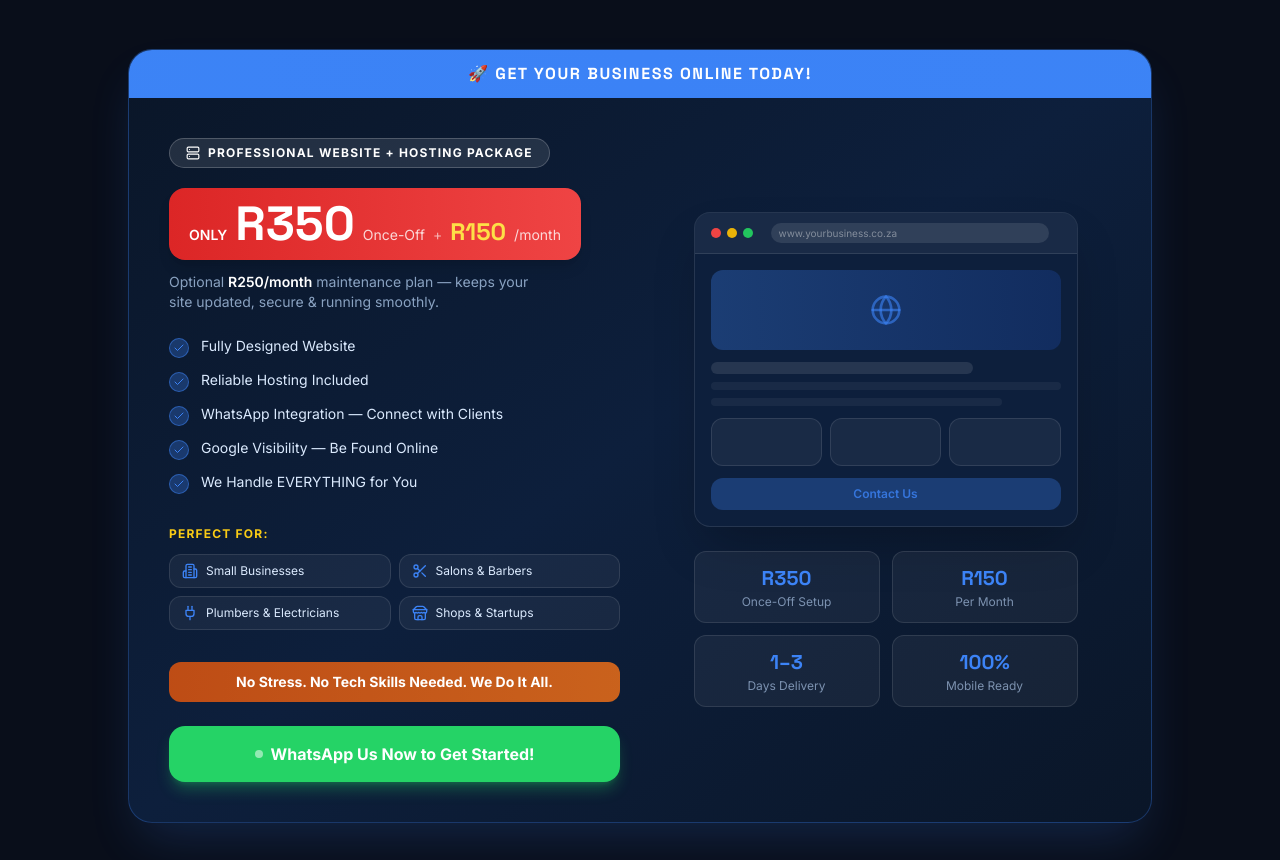
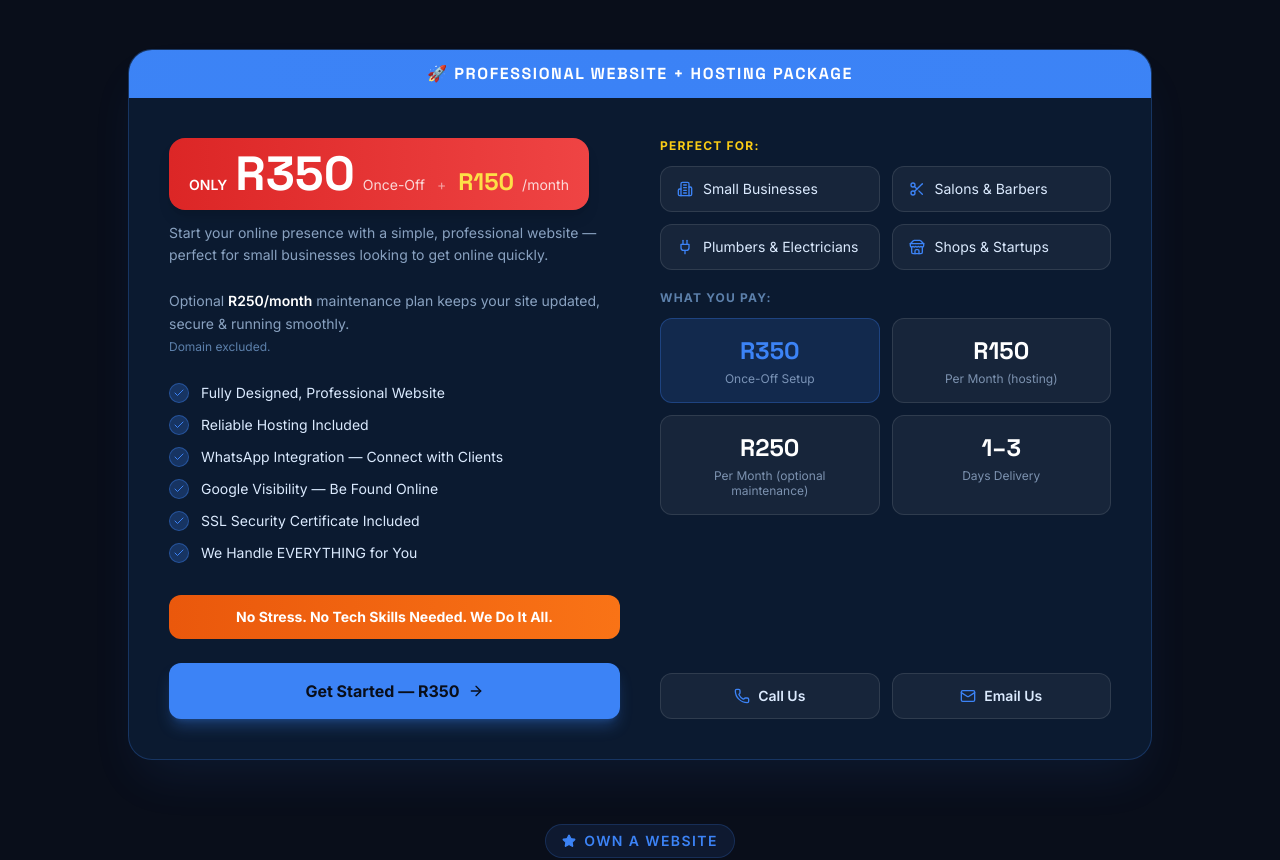
Before and after one commit to Sphile2012/nexamello, a React (Vite) app: page / in a window 1280 px wide. Shown: the part 2320-3180 px from the top of the page. Built offline with nearby package versions, Linux system fonts and the light colour scheme.

Commit message:
fix: remove WhatsApp button and blurry browser from starter card, clean professional layout

```diff
--- a/src/components/HostingSection.jsx
+++ b/src/components/HostingSection.jsx
@@ -1,10 +1,10 @@
 import { motion } from "framer-motion";
 import {
   Check, Server, ArrowRight, Star, Zap,
-  Smartphone, Globe, ShieldCheck, Wrench,
+  Smartphone, Globe, ShieldCheck,
   Store, Scissors, Plug, Building2,
+  Mail, Phone,
 } from "lucide-react";
-import { Button } from "@/components/ui/button";
 
 const scrollTo = (href) => {
   const el = document.querySelector(href);
@@ -12,18 +12,19 @@ const scrollTo = (href) => {
 };
 
 const starterFeatures = [
-  { icon: Globe, text: "Fully Designed Website" },
-  { icon: Server, text: "Reliable Hosting Included" },
-  { icon: Smartphone, text: "WhatsApp Integration — Connect with Clients" },
-  { icon: Zap, text: "Google Visibility — Be Found Online" },
-  { icon: ShieldCheck, text: "We Handle EVERYTHING for You" },
+  { icon: Globe,       text: "Fully Designed, Professional Website" },
+  { icon: Server,      text: "Reliable Hosting Included" },
+  { icon: Smartphone,  text: "WhatsApp Integration — Connect with Clients" },
+  { icon: Zap,         text: "Google Visibility — Be Found Online" },
+  { icon: ShieldCheck, text: "SSL Security Certificate Included" },
+  { icon: Check,       text: "We Handle EVERYTHING for You" },
 ];
 
 const perfectFor = [
   { icon: Building2, label: "Small Businesses" },
-  { icon: Scissors, label: "Salons & Barbers" },
-  { icon: Plug, label: "Plumbers & Electricians" },
-  { icon: Store, label: "Shops & Startups" },
+  { icon: Scissors,  label: "Salons & Barbers" },
+  { icon: Plug,      label: "Plumbers & Electricians" },
+  { icon: Store,     label: "Shops & Startups" },
 ];
 
 const ownPlans = [
@@ -120,45 +121,44 @@ export default function HostingSection() {
           transition={{ duration: 0.7 }}
           className="max-w-5xl mx-auto mb-16"
         >
-          <div className="relative rounded-3xl overflow-hidden border border-primary/30 bg-gradient-to-br from-[#0a1628] via-[#0d1f3c] to-[#0a1628] shadow-2xl shadow-primary/20">
+          <div className="rounded-3xl overflow-hidden border border-primary/25 bg-[#0b1a30] shadow-2xl shadow-primary/10">
 
             {/* Top banner */}
             <div className="bg-gradient-to-r from-primary via-blue-500 to-primary px-6 py-3 text-center">
               <p className="font-space font-bold text-white text-sm sm:text-base uppercase tracking-widest">
-                🚀 Get Your Business Online Today!
+                🚀 Professional Website + Hosting Package
               </p>
             </div>
 
-            <div className="p-8 sm:p-10 grid grid-cols-1 lg:grid-cols-2 gap-10 items-center">
+            <div className="p-8 sm:p-10 grid grid-cols-1 lg:grid-cols-2 gap-10">
 
-              {/* Left — pricing & features */}
-              <div>
-                {/* Package label */}
-                <div className="inline-flex items-center gap-2 px-4 py-1.5 rounded-full bg-white/10 border border-white/20 text-xs font-inter font-bold text-white uppercase tracking-widest mb-5">
-                  <Server className="w-3.5 h-3.5" />
-                  Professional Website + Hosting Package
-                </div>
+              {/* ── Left column ── */}
+              <div className="flex flex-col">
 
-                {/* Price */}
-                <div className="mb-6">
-                  <div className="inline-flex items-baseline gap-2 px-5 py-3 rounded-2xl bg-gradient-to-r from-red-600 to-red-500 shadow-lg">
+                {/* Price block */}
+                <div className="mb-7">
+                  <div className="inline-flex flex-wrap items-baseline gap-2 px-5 py-3 rounded-2xl bg-gradient-to-r from-red-600 to-red-500 shadow-lg mb-3">
                     <span className="text-white font-inter font-semibold text-sm">ONLY</span>
                     <span className="font-space font-bold text-4xl sm:text-5xl text-white">R350</span>
                     <span className="text-white/80 font-inter text-sm">Once-Off</span>
-                    <span className="text-white/60 font-inter text-sm">+</span>
+                    <span className="text-white/50 font-inter text-sm mx-1">+</span>
                     <span className="font-space font-bold text-2xl text-yellow-300">R150</span>
                     <span className="text-white/80 font-inter text-sm">/month</span>
                   </div>
-                  <p className="mt-3 text-sm font-inter text-blue-200/70 max-w-sm">
-                    Optional <span className="text-white font-semibold">R250/month</span> maintenance plan — keeps your site updated, secure & running smoothly.
+                  <p className="text-sm font-inter text-blue-200/70 leading-relaxed">
+                    Start your online presence with a simple, professional website — perfect for small businesses looking to get online quickly.
+                    <br /><br />
+                    Optional <span className="text-white font-semibold">R250/month</span> maintenance plan keeps your site updated, secure &amp; running smoothly.
+                    <br />
+                    <span className="text-blue-300/60 text-xs mt-1 block">Domain excluded.</span>
                   </p>
                 </div>
 
                 {/* Features */}
                 <ul className="space-y-3 mb-8">
                   {starterFeatures.map((f) => (
-                    <li key={f.text} className="flex items-start gap-3">
-                      <div className="w-5 h-5 rounded-full bg-primary/30 border border-primary/50 flex items-center justify-center flex-shrink-0 mt-0.5">
+                    <li key={f.text} className="flex items-center gap-3">
+                      <div className="w-5 h-5 rounded-full bg-primary/25 border border-primary/40 flex items-center justify-center flex-shrink-0">
                         <Check className="w-3 h-3 text-primary" />
                       </div>
                       <span className="text-sm font-inter text-blue-100">{f.text}</span>
@@ -166,87 +166,89 @@ export default function HostingSection() {
                   ))}
                 </ul>
 
+                {/* No stress banner */}
+                <div className="px-5 py-3 rounded-xl bg-gradient-to-r from-orange-600 to-orange-500 text-center mb-6">
+                  <p className="text-sm font-inter font-bold text-white">
+                    No Stress. No Tech Skills Needed. We Do It All.
+                  </p>
+                </div>
+
+                {/* CTA — scroll to contact */}
+                <button
+                  onClick={() => scrollTo("#contact")}
+                  className="w-full flex items-center justify-center gap-2 py-4 rounded-xl bg-primary hover:bg-primary/90 text-primary-foreground font-inter font-bold text-base transition-all hover:scale-[1.02] shadow-lg shadow-primary/30"
+                >
+                  Get Started — R350
+                  <ArrowRight className="w-4 h-4" />
+                </button>
+              </div>
+
+              {/* ── Right column ── */}
+              <div className="flex flex-col gap-5">
+
                 {/* Perfect for */}
-                <div className="mb-8">
+                <div>
                   <p className="text-xs font-inter font-bold text-yellow-400 uppercase tracking-widest mb-3">
                     Perfect for:
                   </p>
-                  <div className="grid grid-cols-2 gap-2">
+                  <div className="grid grid-cols-2 gap-3">
                     {perfectFor.map((item) => (
-                      <div key={item.label} className="flex items-center gap-2 px-3 py-2 rounded-xl bg-white/5 border border-white/10">
+                      <div
+                        key={item.label}
+                        className="flex items-center gap-2.5 px-4 py-3 rounded-xl bg-white/5 border border-white/10 hover:border-primary/30 transition-colors"
+                      >
                         <item.icon className="w-4 h-4 text-primary flex-shrink-0" />
-                        <span className="text-xs font-inter text-blue-100">{item.label}</span>
+                        <span className="text-sm font-inter text-blue-100">{item.label}</span>
                       </div>
                     ))}
                   </div>
                 </div>
 
-                {/* No stress banner */}
-                <div className="px-4 py-2.5 rounded-xl bg-gradient-to-r from-orange-600/80 to-orange-500/80 text-center mb-6">
-                  <p className="text-sm font-inter font-bold text-white">
-                    No Stress. No Tech Skills Needed. We Do It All.
+                {/* Pricing summary cards */}
+                <div>
+                  <p className="text-xs font-inter font-bold text-blue-300/60 uppercase tracking-widest mb-3">
+                    What you pay:
                   </p>
-                </div>
-
-                {/* CTA */}
-                <a
-                  href="https://wa.me/27823562239?text=Hi%20NexaWeb!%20I%27m%20interested%20in%20the%20R350%20starter%20website%20package."
-                  target="_blank"
-                  rel="noopener noreferrer"
-                  className="flex items-center justify-center gap-2 w-full py-4 rounded-2xl bg-[#25D366] hover:bg-[#25D366]/90 text-white font-inter font-bold text-base transition-all hover:scale-[1.02] shadow-lg shadow-[#25D366]/30"
-                >
-                  <span className="w-2 h-2 rounded-full bg-white animate-pulse" />
-                  WhatsApp Us Now to Get Started!
-                </a>
-              </div>
-
-              {/* Right — visual */}
-              <div className="flex flex-col items-center justify-center gap-6">
-                {/* Mock browser window */}
-                <div className="w-full max-w-sm rounded-2xl overflow-hidden border border-white/10 shadow-2xl bg-[#0d1f3c]">
-                  {/* Browser bar */}
-                  <div className="flex items-center gap-1.5 px-4 py-2.5 bg-white/5 border-b border-white/10">
-                    <span className="w-2.5 h-2.5 rounded-full bg-red-500" />
-                    <span className="w-2.5 h-2.5 rounded-full bg-yellow-500" />
-                    <span className="w-2.5 h-2.5 rounded-full bg-green-500" />
-                    <div className="flex-1 mx-3 h-5 rounded-md bg-white/10 flex items-center px-2">
-                      <span className="text-[10px] font-inter text-white/40">www.yourbusiness.co.za</span>
-                    </div>
-                  </div>
-                  {/* Mock website content */}
-                  <div className="p-4 space-y-3">
-                    <div className="h-20 rounded-xl bg-gradient-to-r from-primary/30 to-blue-600/20 flex items-center justify-center">
-                      <Globe className="w-8 h-8 text-primary/60" />
-                    </div>
-                    <div className="space-y-2">
-                      <div className="h-3 rounded-full bg-white/10 w-3/4" />
-                      <div className="h-2 rounded-full bg-white/5 w-full" />
-                      <div className="h-2 rounded-full bg-white/5 w-5/6" />
-                    </div>
-                    <div className="grid grid-cols-3 gap-2">
-                      {[...Array(3)].map((_, i) => (
-                        <div key={i} className="h-12 rounded-lg bg-white/5 border border-white/10" />
-                      ))}
-                    </div>
-                    <div className="h-8 rounded-xl bg-primary/30 flex items-center justify-center">
-                      <span className="text-xs font-inter text-primary/80 font-semibold">Contact Us</span>
-                    </div>
+                  <div className="grid grid-cols-2 gap-3">
+                    {[
+                      { value: "R350",  label: "Once-Off Setup",  highlight: true },
+                      { value: "R150",  label: "Per Month (hosting)", highlight: false },
+                      { value: "R250",  label: "Per Month (optional maintenance)", highlight: false },
+                      { value: "1–3",   label: "Days Delivery",   highlight: false },
+                    ].map((s) => (
+                      <div
+                        key={s.label}
+                        className={`text-center p-4 rounded-xl border transition-colors ${
+                          s.highlight
+                            ? "bg-primary/15 border-primary/30"
+                            : "bg-white/5 border-white/10"
+                        }`}
+                      >
+                        <p className={`font-space font-bold text-2xl ${s.highlight ? "text-primary" : "text-white"}`}>
+                          {s.value}
+                        </p>
+                        <p className="text-xs font-inter text-blue-200/60 mt-1 leading-tight">{s.label}</p>
+                      </div>
+                    ))}
                   </div>
                 </div>
 
-                {/* Stats */}
-                <div className="grid grid-cols-2 gap-3 w-full max-w-sm">
-                  {[
-                    { value: "R350", label: "Once-Off Setup" },
-                    { value: "R150", label: "Per Month" },
-                    { value: "1–3", label: "Days Delivery" },
-                    { value: "100%", label: "Mobile Ready" },
-                  ].map((s) => (
-                    <div key={s.label} className="text-center p-3 rounded-xl bg-white/5 border border-white/10">
-                      <p className="font-space font-bold text-xl text-primary">{s.value}</p>
-                      <p className="text-xs font-inter text-blue-200/60 mt-0.5">{s.label}</p>
-                    </div>
-                  ))}
+                {/* Contact options */}
+                <div className="grid grid-cols-2 gap-3 mt-auto">
+                  <a
+                    href="tel:0823562239"
+                    className="flex items-center justify-center gap-2 py-3 rounded-xl bg-white/5 border border-white/10 hover:border-primary/30 text-sm font-inter font-semibold text-blue-100 transition-colors"
+                  >
+                    <Phone className="w-4 h-4 text-primary" />
+                    Call Us
+                  </a>
+                  <a
+                    href="mailto:poomeigh503@gmail.com"
+                    className="flex items-center justify-center gap-2 py-3 rounded-xl bg-white/5 border border-white/10 hover:border-primary/30 text-sm font-inter font-semibold text-blue-100 transition-colors"
+                  >
+                    <Mail className="w-4 h-4 text-primary" />
+                    Email Us
+                  </a>
                 </div>
               </div>
             </div>
@@ -314,7 +316,6 @@ export default function HostingSection() {
               )}
 
               <div className={`h-full rounded-3xl p-7 ${plan.highlighted ? "bg-card" : "bg-card/60"}`}>
-                {/* Header */}
                 <div className="mb-5">
                   <span className={`inline-block px-3 py-1 rounded-full text-xs font-inter font-bold uppercase tracking-widest mb-3 ${
                     plan.highlighted ? "bg-primary/20 text-primary" : "bg-secondary text-muted-foreground"
@@ -328,7 +329,6 @@ export default function HostingSection() {
                   <p className="text-xs font-inter text-muted-foreground mt-0.5">{plan.monthly}</p>
                 </div>
 
-                {/* Features */}
                 <ul className="space-y-2.5 mb-7">
                   {plan.features.map((feature) => (
                     <li key={feature} className="flex items-center gap-3">
@@ -342,21 +342,22 @@ export default function HostingSection() {
                   ))}
                 </ul>
 
-                {/* CTA */}
-                <Button
+                <button
                   onClick={() => scrollTo("#contact")}
-                  variant={plan.highlighted ? "default" : "secondary"}
-                  className="w-full rounded-full font-inter font-semibold py-5 gap-2 group"
+                  className={`w-full flex items-center justify-center gap-2 py-3.5 rounded-full font-inter font-semibold text-sm transition-all hover:scale-[1.02] group ${
+                    plan.highlighted
+                      ? "bg-primary text-primary-foreground hover:bg-primary/90 shadow-lg shadow-primary/25"
+                      : "bg-secondary text-foreground hover:bg-secondary/80 border border-border/50"
+                  }`}
                 >
                   Own a Website — {plan.name}
                   <ArrowRight className="w-4 h-4 group-hover:translate-x-1 transition-transform" />
-                </Button>
+                </button>
               </div>
             </motion.div>
           ))}
         </div>
 
-        {/* Bottom note */}
         <motion.p
           initial={{ opacity: 0 }}
           whileInView={{ opacity: 1 }}
```
